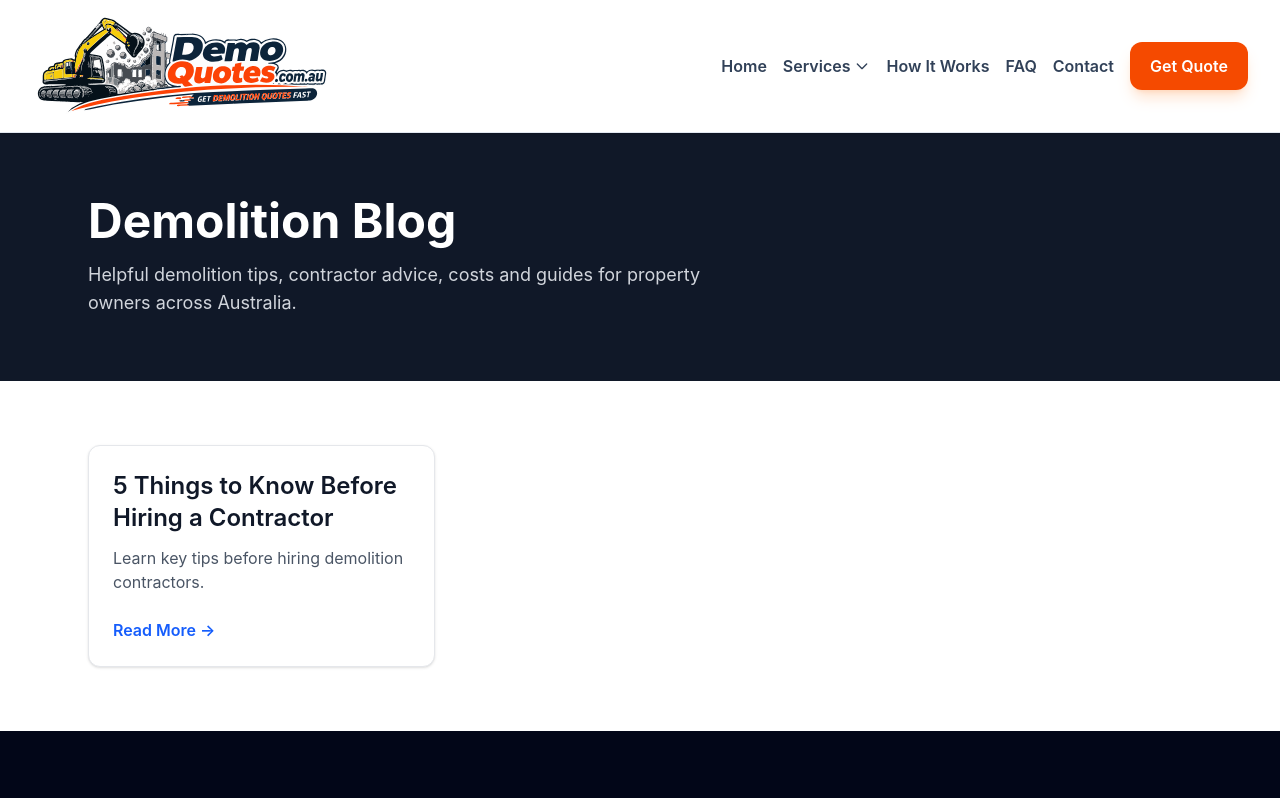
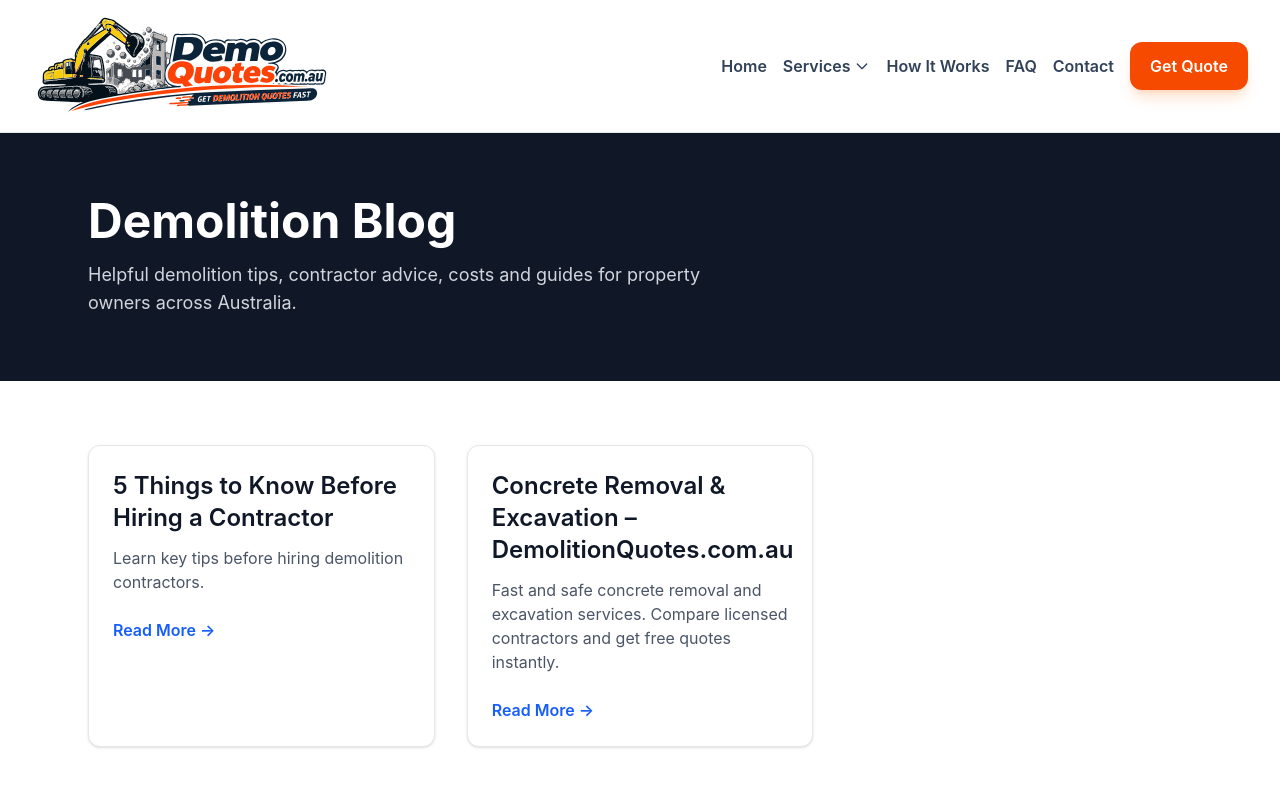
Before and after one commit to anisinaus-prog/demoquotes-nextjs, a Next.js app: page /blog in a window 1280 px wide. Shown: the top 798 px of the page. Built offline with nearby package versions, Linux system fonts and the light colour scheme.

Commit message:
updated blogs.ts

```diff
--- a/app/data/blogs.ts
+++ b/app/data/blogs.ts
@@ -7,7 +7,7 @@ export type Blog = {
 
 export const blogs: Blog[] = [
   {
-    slug: 'demo-post-1',
+    slug: '5-things-to-know-before-hiring-a-demolition-contractor',
     title: '5 Things to Know Before Hiring a Contractor',
     description:
       'Learn key tips before hiring demolition contractors.',
@@ -36,4 +36,11 @@ Make sure the contractor has suitable insurance.
 Take your time and compare contractors before making your decision.
 `,
   },
+
+  {
+    slug: 'concrete-removal',
+    title: 'Concrete Removal & Excavation – DemolitionQuotes.com.au',
+    description:
+      'Fast and safe concrete removal and excavation services. Compare licensed contractors and get free quotes instantly.',
+  },
 ];
```
